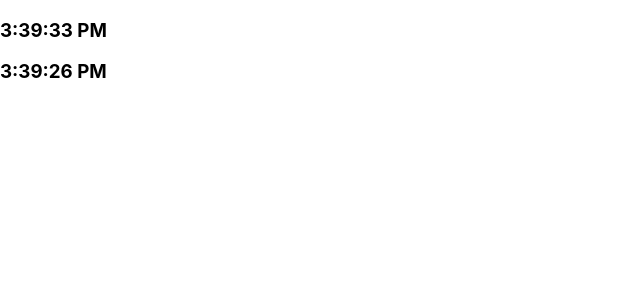
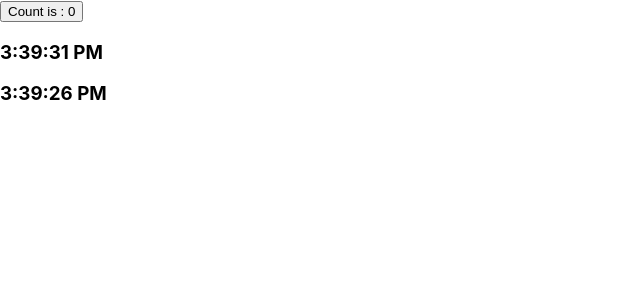
Before and after one commit to AHmims/LonelyGo, a React (Create React App) app: page / in a window 1280 px wide. Shown: the top 300 px of the page, without its empty margins (0-640 px from the left). Built offline with nearby package versions, Linux system fonts and the light colour scheme.

Commit message:
Safae BaamelToday at 10:22 PM seems like you guys were having fun :smiling_face_with_tear:

```diff
--- a/src/App.js
+++ b/src/App.js
@@ -1,11 +1,34 @@
 import React from 'react';
 
+class Counter extends React.Component{
+  constructor(props){
+    super(props);
+    this.state = {
+      counter : 0
+    }
+    //
+    this.click = this.click.bind(this);
+  }
+  //
+  click(e){
+    console.log(e);
+    this.setState((state, props)=>({
+        counter: state.counter + parseInt(props.increment)
+    }));
+  }
+  //
+  render(){
+    return (
+      <button onClick={this.click}>Count is : {this.state.counter}</button>
+    );
+  }
+}
+//
 class Timer extends React.Component{
   constructor(props){
     super(props);
     this.state = {
       date:new Date(),
-      counter : 0,
       date2:new Date()
     };
   }
@@ -19,14 +42,13 @@ class Timer extends React.Component{
     clearInterval(this.timerId);
   }
   componentDidUpdate(){
-    console.log(this.state.counter);
+    //console.log(this.state);
   }
   //
   tick(){
-    this.setState((state,props)=>({
-      date : new Date(),
-      counter:state.counter + parseInt(props.increment)
-    }));
+    this.setState({
+      date : new Date()
+    });
     /*this.setState(function(state, props) {
       return {
         counter: state.counter + props.increment
@@ -37,6 +59,7 @@ class Timer extends React.Component{
   render(){
     return (
       <div>
+        <Counter increment="1"/>
         <h3>
           {this.state.date.toLocaleTimeString()}
         </h3>
--- a/src/index.js
+++ b/src/index.js
@@ -6,7 +6,7 @@ import reportWebVitals from './reportWebVitals';
 
   ReactDOM.render(
     <React.StrictMode>
-      <App increment="1"/>
+      <App />
     </React.StrictMode>,
     document.getElementById('root')
   );
```
